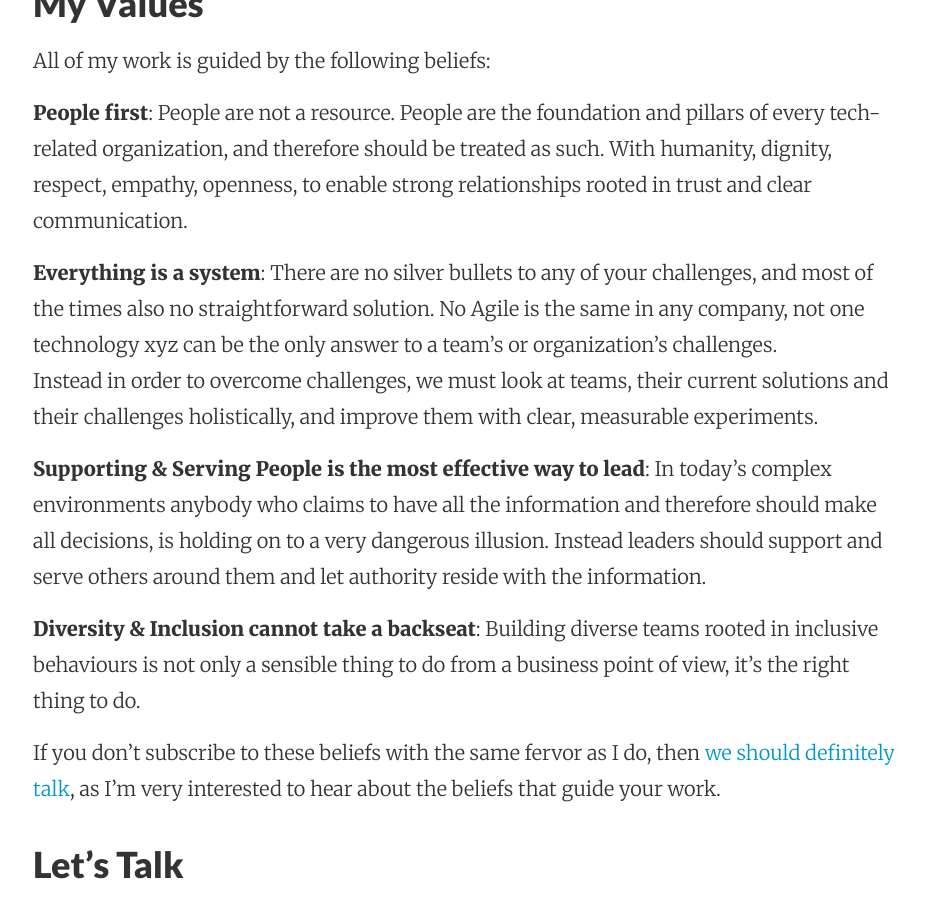
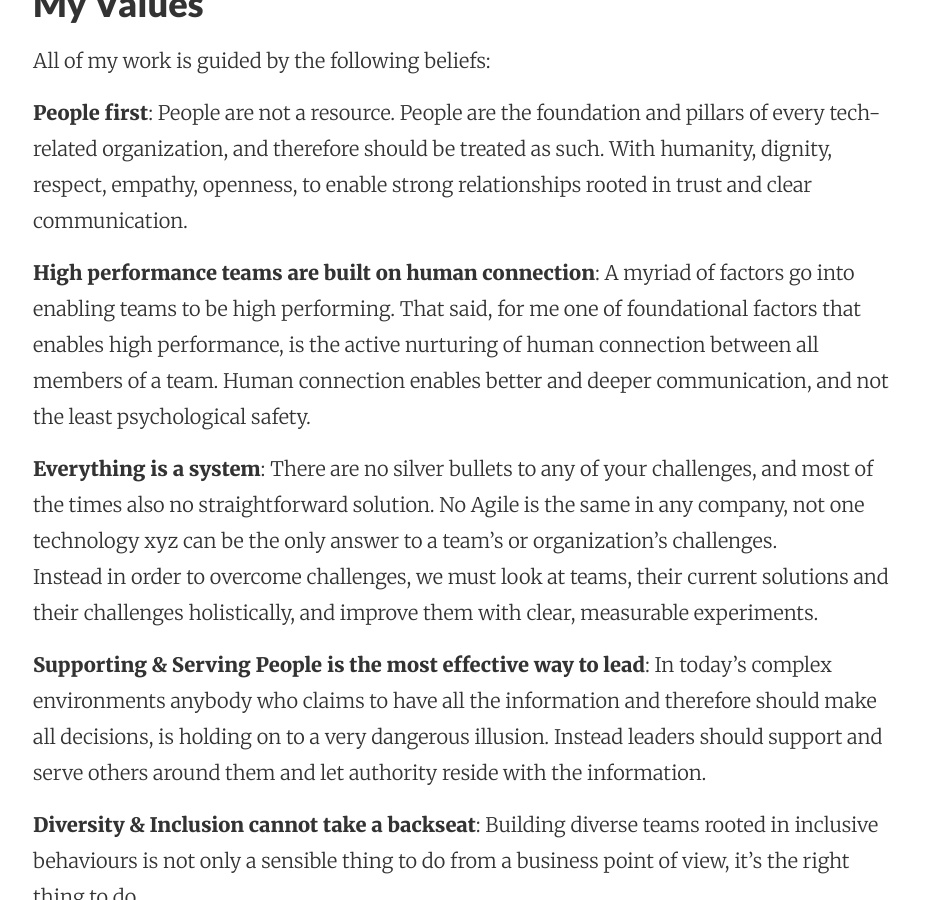
Before and after one commit to benjmin-r/cto.coffee, a Jekyll site: the page built from work-with-me/index.md, in a window 1280 px wide and 900 px high, scrolled down 955 px. Shown: the whole window, without its empty margins (175-1100 px from the left). Built offline with Jekyll 4.4.1, drawn with Linux system fonts in a browser that asks for light colours; nearby versions of some CDN libraries.

Commit message:
Add "human connection" value

```diff
--- a/work-with-me/index.md
+++ b/work-with-me/index.md
@@ -26,6 +26,8 @@ All of my work is guided by the following beliefs:
 **People first**: People are not a resource. People are the foundation and pillars of every tech-related organization, and therefore should be treated as such. With humanity, dignity, respect, empathy, openness, to enable strong
 relationships rooted in trust and clear communication.
 
+**High performance teams are built on human connection**: A myriad of factors go into enabling teams to be high performing. That said, for me one of foundational factors that enables high performance, is the active nurturing of human connection between all members of a team. Human connection enables better and deeper communication, and not the least psychological safety.
+
 **Everything is a system**: There are no silver bullets to any of your challenges, and most of the times also no straightforward solution. No Agile is the same in any company, not one technology xyz can be the only answer to a team's or organization's challenges.
 Instead in order to overcome challenges, we must look at teams, their current solutions and their challenges holistically, and improve them with clear, measurable experiments.
 
```
